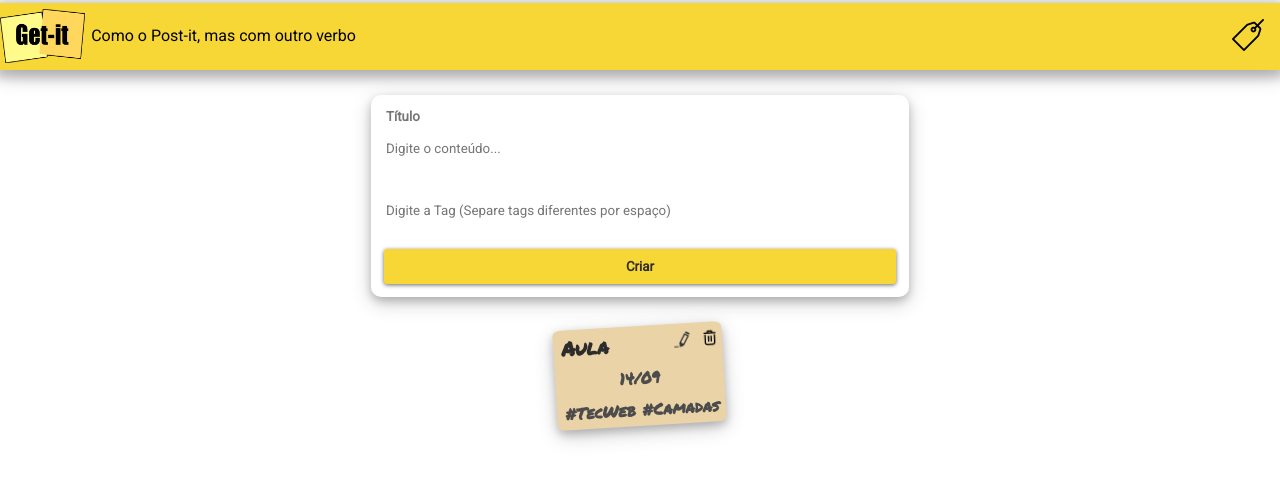
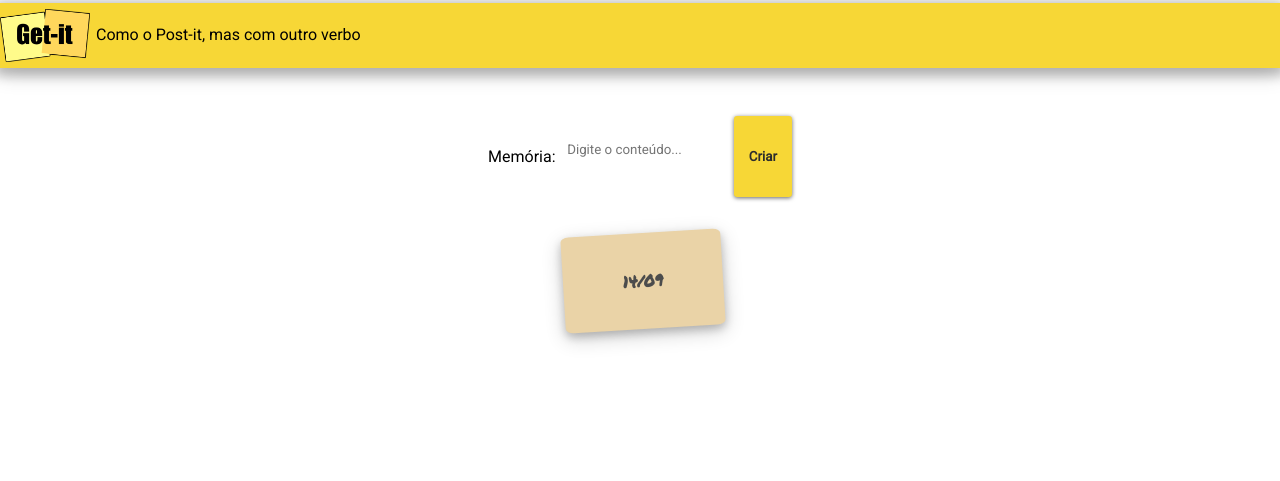
Before and after one commit to insper-tecnologias-web/projeto-1b-HenriqueFBadin, a Django app: page / in a window 1280 px wide. Shown: the top 481 px of the page. Run offline with Django 4.2, Linux system fonts and the light colour scheme; data comes from the database, SQL or seed files in the repository; some libraries are stand-ins or nearby versions.

Commit message:
Simulado exercicio

```diff
--- a/notes/templates/notes/index.html
+++ b/notes/templates/notes/index.html
@@ -8,56 +8,34 @@
     <img src="{% static 'notes/img/logo-getit.png' %}" class="logo"/>
     <p class="subtitle">Como o Post-it, mas com outro verbo</p>
   </div>
-  <a href="/tags"><img src="{% static 'notes/img/tag.png' %}" style="width: 2rem; height: 2rem; padding: 1rem;"/></a>
 </div>
 
 <main class="container">
 
-  <form method="post" class="form-card">
+  <form method="post" style="display: flex; flex-direction: row; padding-top: 3rem;">
     {% csrf_token %}
-    <input
-      class="form-card-title"
-      type="text"
-      name="titulo"
-      placeholder="Título"
-    />
-    <textarea
+    <p style="display: flex; flex-direction: row; align-items: center;">Memória:</p>
+    <textarea style="margin: 0.6rem;"
       class="autoresize"
       name="detalhes"
       placeholder="Digite o conteúdo..."
     ></textarea>
-    <textarea
-      class="autoresize"
-      name="tagler"
-      placeholder="Digite a Tag (Separe tags diferentes por espaço)"
-    ></textarea>
     <button class="btn" type="submit">Criar</button>
+
   </form>
 
 
-<ul class="card-container">
+<ul style="padding: 2rem;" class="card-container">
   {% for note in notes %}
+  {% if forloop.last %} {# Check if it's the last iteration #}
   <div class="card">
-    <div class="first-row">
-      <h3 class="card-title">{{ note.title }}</h3>
-      <div style="display: flex; flex-direction: row;">
-        <a href="/edit/{{ note.id }}"><img src ="{% static 'notes/img/edit-icon.png' %}" class="imagem-edit"></a>
-        <a class="delete-button" href="/delete/{{ note.id }}"><img src="{% static 'notes/img/delete.png' %}" style="width: 1rem; height: 1rem; margin: 0.5rem;"></a>
-      </div>
-    </div>
     <div class="card-content">
       <p>
-      {{ note.content }}
+        {{ note.content }}
       </p>
     </div>
-    <div class="tag-content">
-      {% for tag in note.tag_set.all %}
-        <p style="padding-right: 0.4rem;">
-        #{{ tag.name }}
-        </p>
-      {% endfor %}
-    </div>
   </div>
+  {% endif %}
   {% endfor %}
 </ul>
 
--- a/notes/views.py
+++ b/notes/views.py
@@ -4,15 +4,16 @@ from .models import Note, Tag
 
 def index(request):
     if request.method == 'POST':
-        title = request.POST.get('titulo')
+        print("*********************POST*********************")
+        #title = request.POST.get('titulo')
         content = request.POST.get('detalhes')
-        tag = request.POST.get('tagler')
-        tags = tag.split(' ')
+        #tag = request.POST.get('tagler')
+        #tags = tag.split(' ')
         print(tags)
         # TAREFA: Utilize o title e content para criar um novo Note no banco de dados
-        n = Note(title=title, content=content)
+        n = Note(title="memoria", content=content)
         n.save()
-        for t in tags:
+        '''for t in tags:
             if t == ' ':
                 break
             print(f"****{t}****")
@@ -34,7 +35,7 @@ def index(request):
                 print(f'nota: {n}')
                 tag = Tag(name = t)
                 tag.save()
-                tag.notes.add(n)
+                tag.notes.add(n)'''
         n.save()
         return redirect('index')
     else:
```
